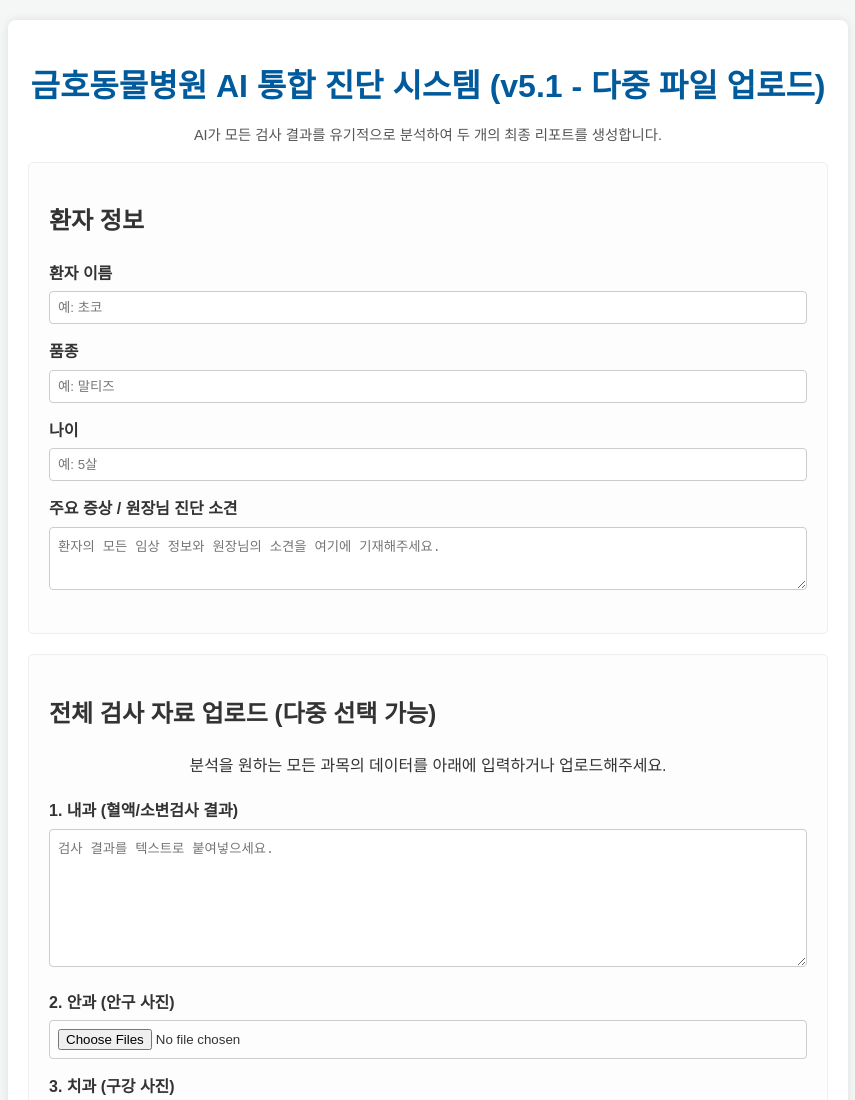
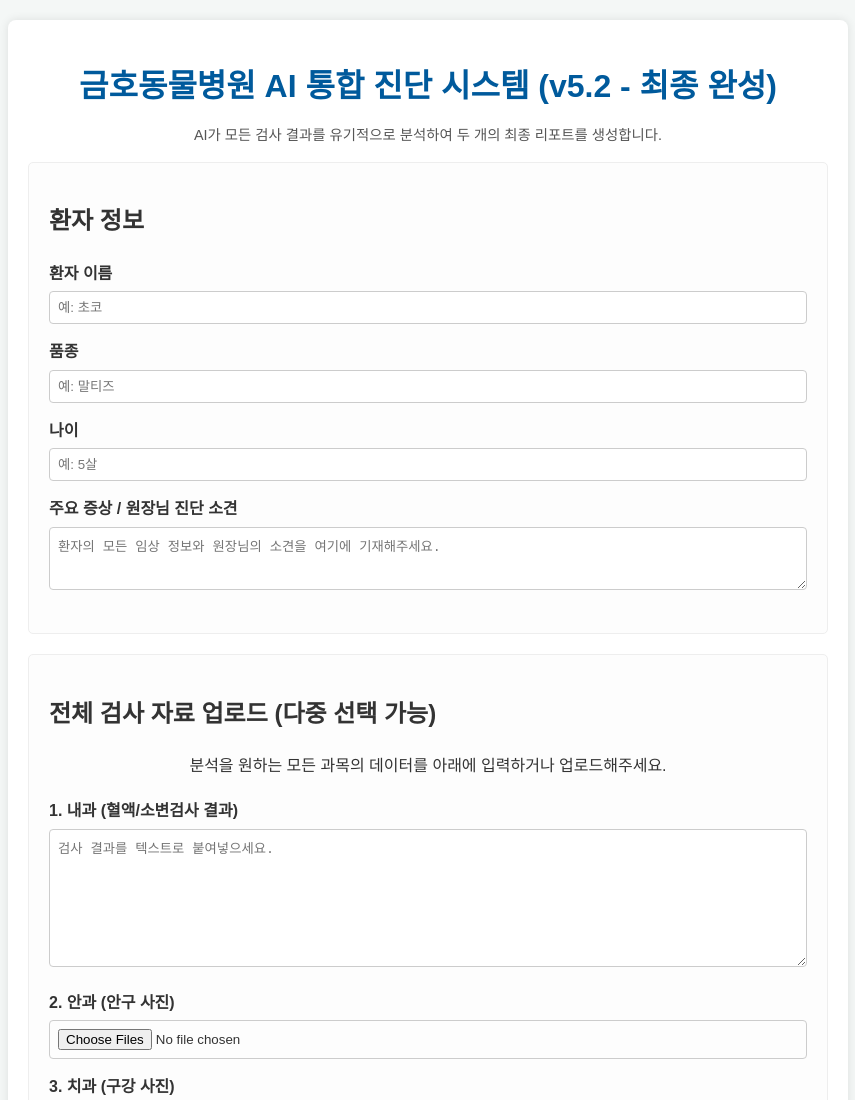
Before and after one commit to ivomec/Analysis, a plain HTML site: page index.html in a window 1280 px wide. Shown: the top 1100 px of the page, without its empty margins (212-1067 px from the left). Drawn offline with Linux system fonts and the light colour scheme.

Commit message:
Update index.html

```diff
--- a/index.html
+++ b/index.html
@@ -8,7 +8,7 @@
 </head><body>
     <div class="container">
         <header>
-            <h1>금호동물병원 AI 통합 진단 시스템 (v5.1 - 다중 파일 업로드)</h1>
+            <h1>금호동물병원 AI 통합 진단 시스템 (v5.2 - 최종 완성)</h1>
             <p class="subtitle">AI가 모든 검사 결과를 유기적으로 분석하여 두 개의 최종 리포트를 생성합니다.</p>
         </header>
         <main>
```
